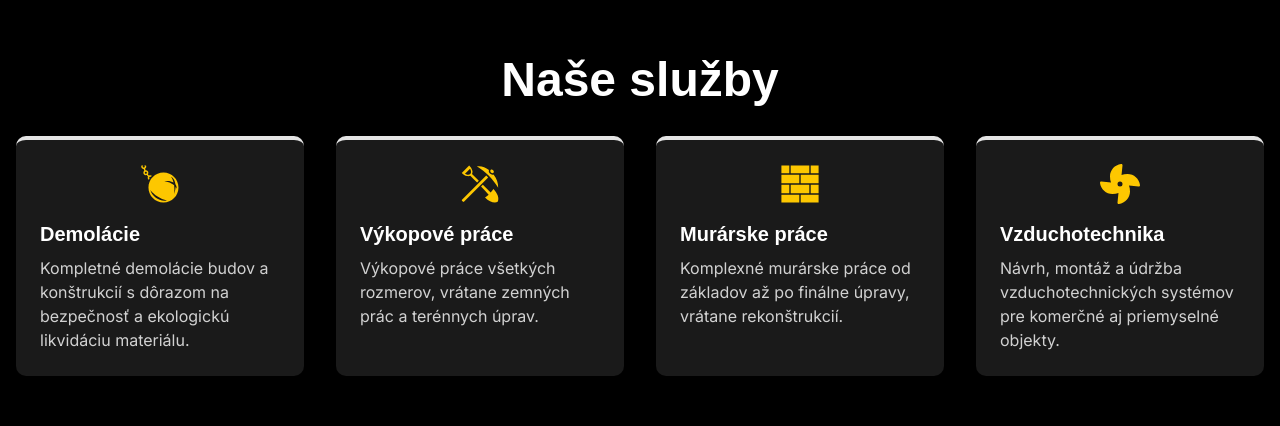
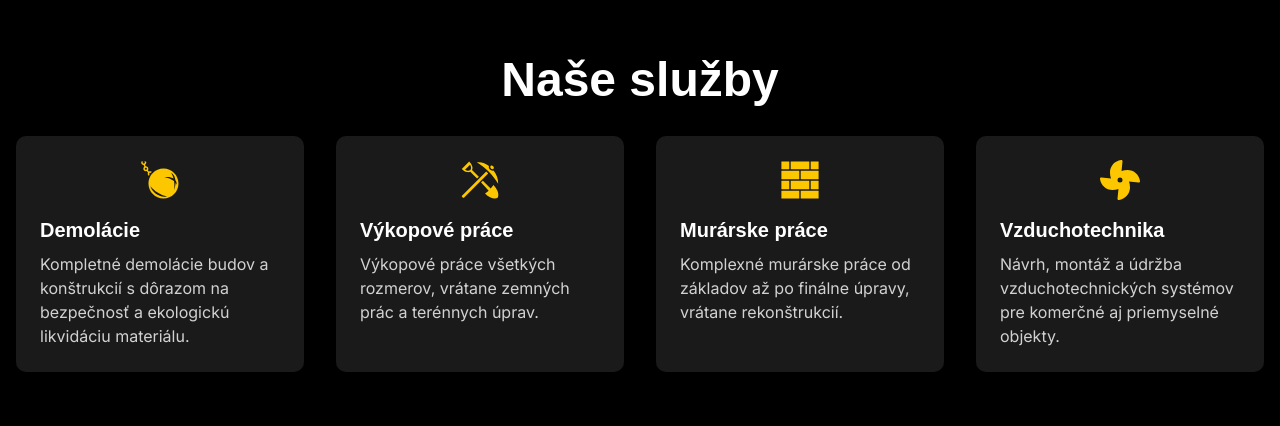
Before and after one commit to VeveCambor/build-company, a Next.js app: page / in a window 1280 px wide. Shown: the part 1680-2106 px from the top of the page. Built offline with nearby package versions, Linux system fonts and the light colour scheme; grey boxes are pictures that could not be loaded.

Commit message:
style: remove border from service component to simplify appearance

```diff
--- a/src/app/components/Services.tsx
+++ b/src/app/components/Services.tsx
@@ -31,7 +31,7 @@ const Services = ({ services }: ServicesProps) => {
               {services.map((service, idx) => (
                 <motion.div
                   key={idx}
-                  className="relative bg-white/10 backdrop-blur-sm rounded-lg p-6 border-t-4 border-primary cursor-pointer shadow-lg group"
+                  className="relative bg-white/10 backdrop-blur-sm rounded-lg p-6 cursor-pointer shadow-lg group"
                   whileHover={{ scale: 1.08, boxShadow: "0 16px 40px rgba(0,0,0,0.35)" }}
                   transition={{ type: "spring", stiffness: 300, damping: 20 }}
                 >
```
